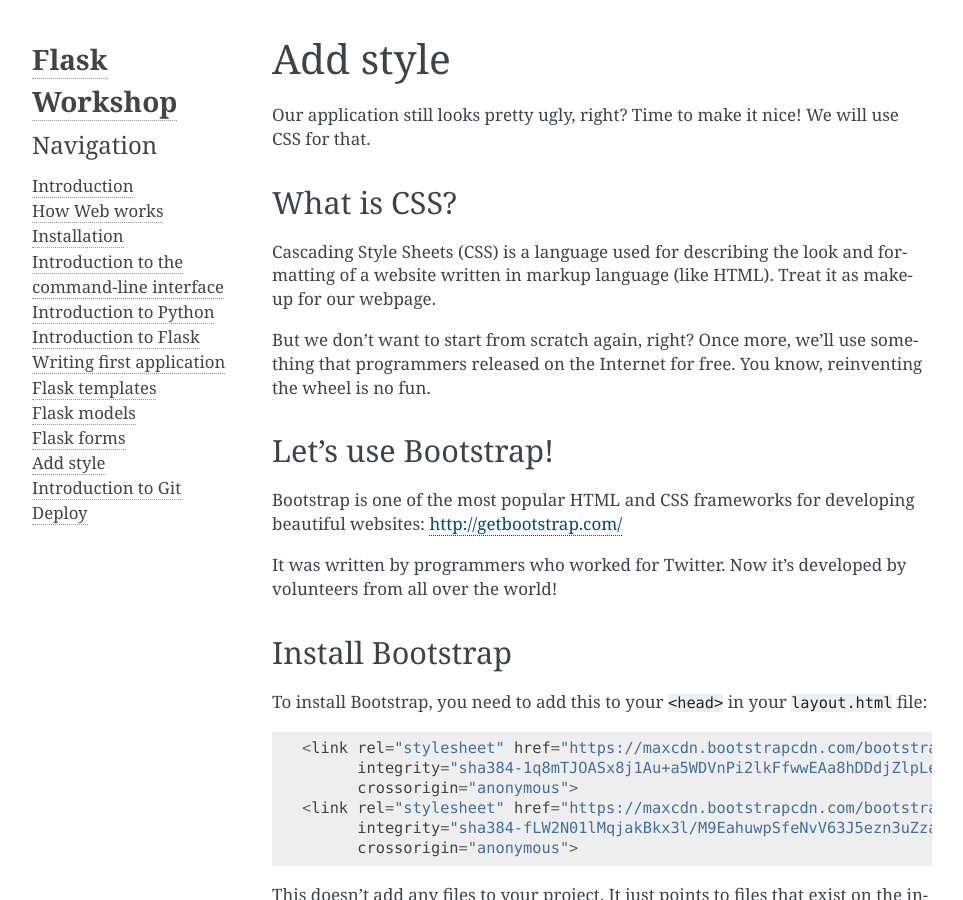
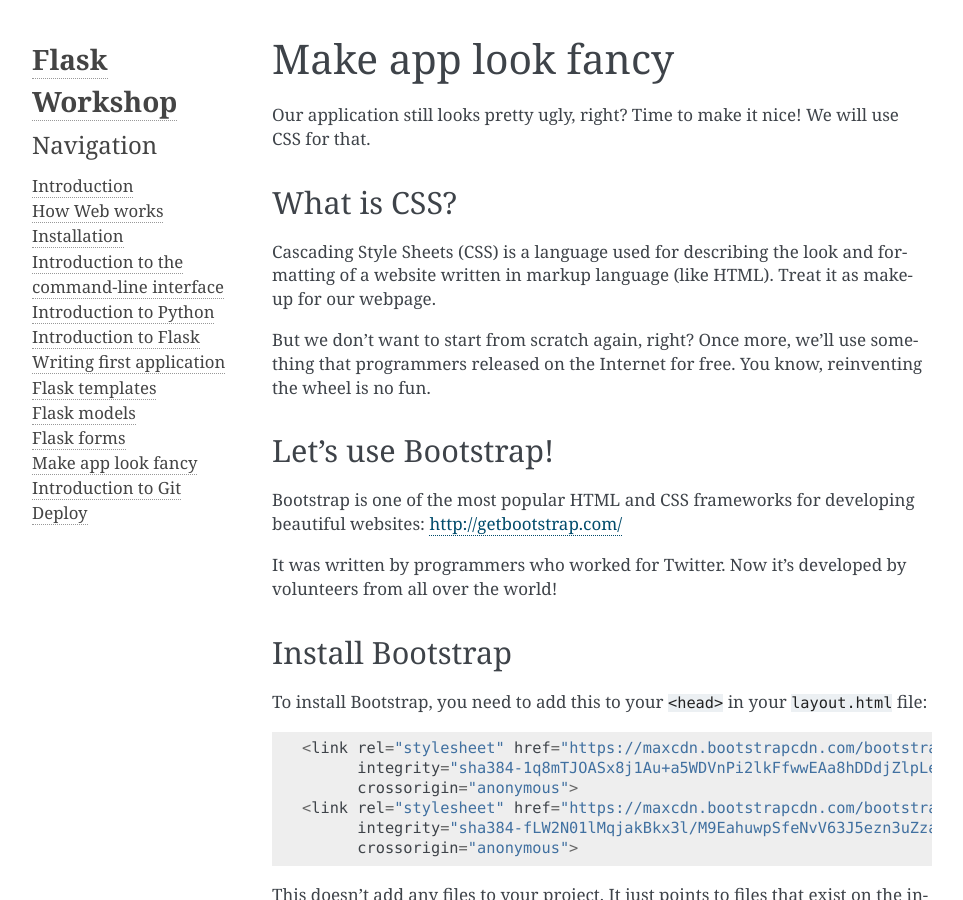
Before and after one commit to cutwater/FlaskWorkshop, a Sphinx documentation site: the page built from docs/css-bootstrap.rst, in a window 1280 px wide and 900 px high. Shown: the whole window, without its empty margins (148-1111 px from the left). Built offline with Sphinx 7.4.7, drawn with Linux system fonts in a browser that asks for light colours.

Commit message:
Update css-bootstrap page title

```diff
--- a/docs/css-bootstrap.rst
+++ b/docs/css-bootstrap.rst
@@ -1,6 +1,6 @@
-=========
-Add style
-=========
+===================
+Make app look fancy
+===================
 
 Our application still looks pretty ugly, right?
 Time to make it nice! We will use CSS for that.
```
